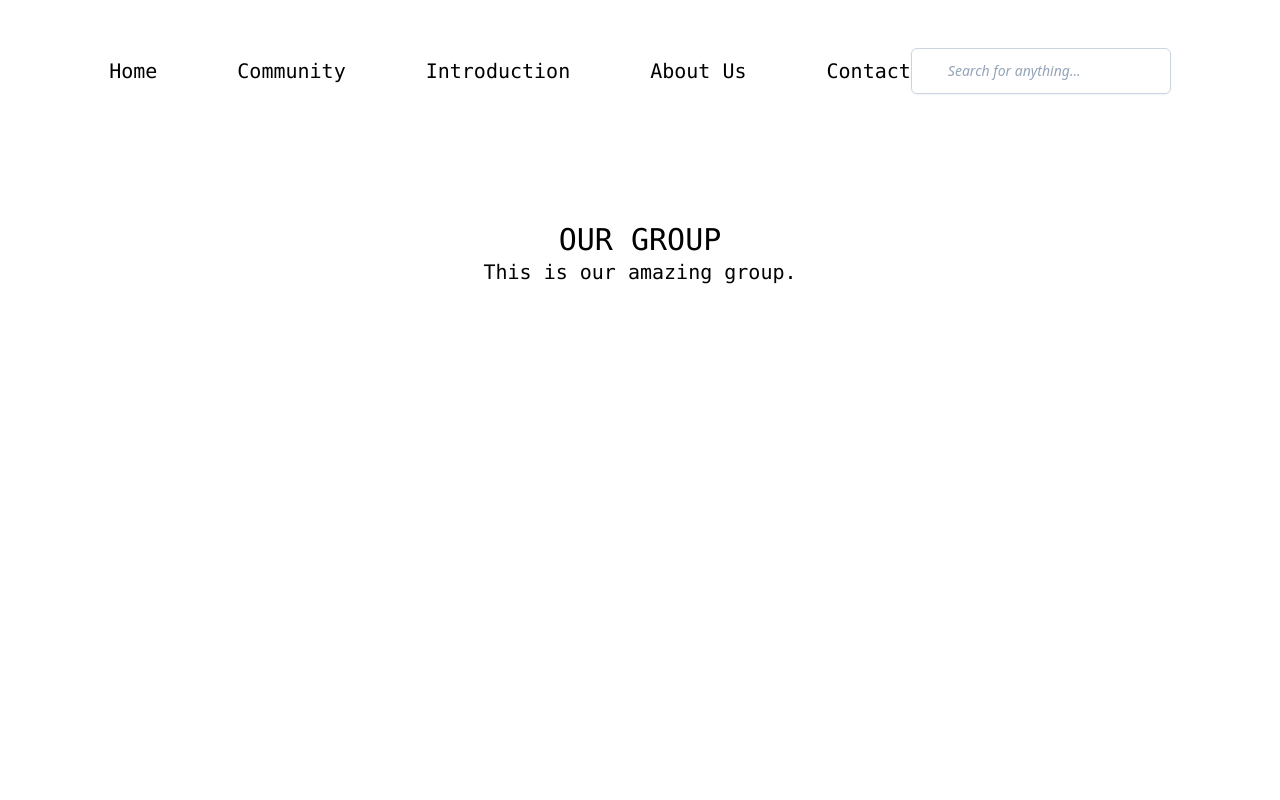
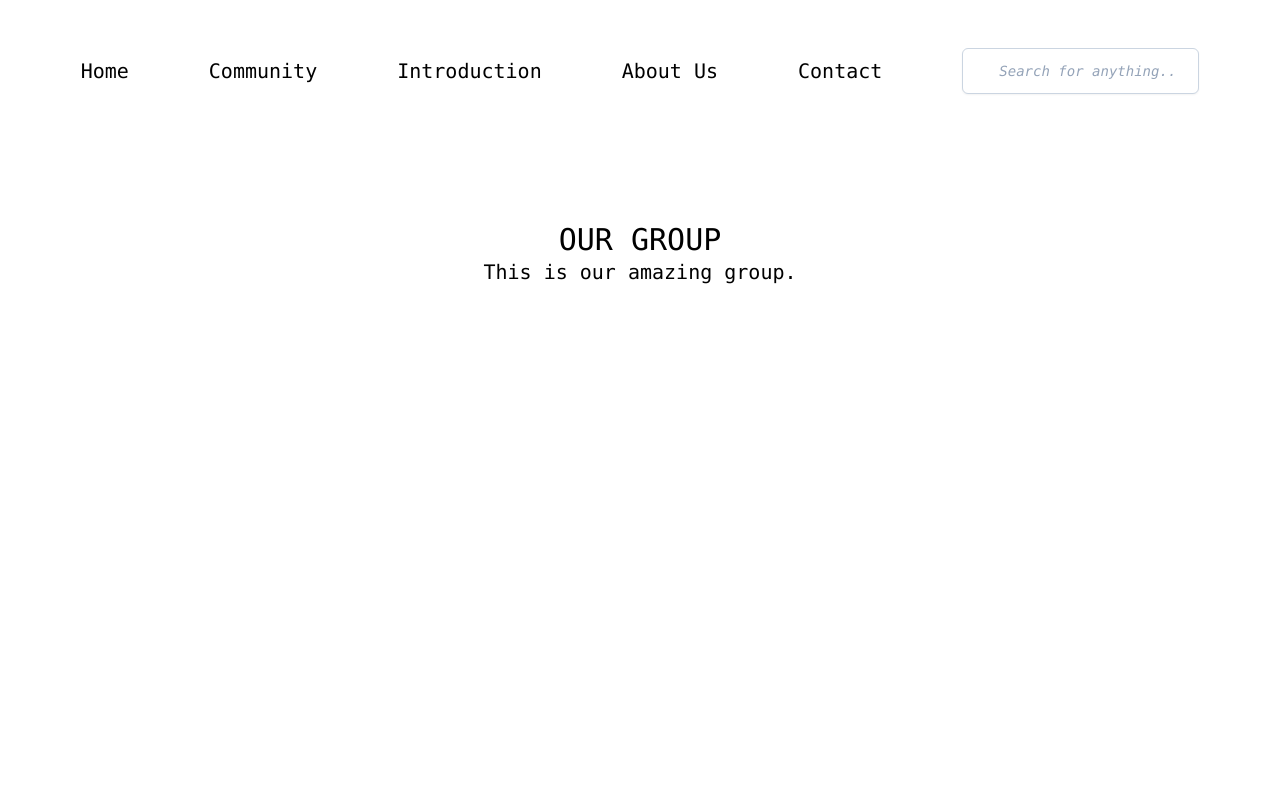
Before and after one commit to senul724/matrix-project, a React (Vite) app: page / in a window 1280 px wide. Shown: the top 800 px of the page. Built offline with nearby package versions, Linux system fonts and the light colour scheme.

Commit message:
search fixed

```diff
--- a/src/layout/Layout.jsx
+++ b/src/layout/Layout.jsx
@@ -4,30 +4,26 @@ const Layout = () => {
   return (
     <>
       <nav className="flex justify-center items-center py-12">
-        <ul className="flex flex-row gap-20 text-md font-mono text-xl">
-          <li>
+        <ul className="flex flex-row gap-20 font-mono text-xl text-md">
+          <li className="flex justify-center items-center">
             <Link to="/">Home</Link>
           </li>
-          <li>
+          <li className="flex justify-center items-center">
             <Link to="/community">Community</Link>
           </li>
-          <li>
+          <li className="flex justify-center items-center">
             <Link to="/introduction">Introduction</Link>
           </li>
-          <li>
+          <li className="flex justify-center items-center">
             <Link to="/about us">About Us</Link>
           </li>
-          <li>
+          <li className="flex justify-center items-center">
             <Link to="/contact">Contact</Link>
           </li>
+          <li className="flex justify-center items-center">
+            <input class="block py-3 pr-5 pl-9 w-full bg-white rounded-md border shadow-sm sm:text-sm focus:ring-1 focus:outline-none placeholder:italic placeholder:text-slate-400 border-slate-300 focus:border-sky-500 focus:ring-sky-500" placeholder="Search for anything..." type="text" name="search"/>
+          </li>
         </ul>
-        <label class="relative block">
-  <span class="sr-only">Search</span>
-  <span class="absolute inset-y-0 left-0 flex pl-2">
-    <svg class="h-6 w-6 fill-slate-300" viewBox="0 0 20 20"></svg>
-  </span>
-  <input class="placeholder:italic placeholder:text-slate-400 block bg-white w-full border border-slate-300 rounded-md py-3 pl-9 pr-5 shadow-sm focus:outline-none focus:border-sky-500 focus:ring-sky-500 focus:ring-1 sm:text-sm" placeholder="Search for anything..." type="text" name="search"/>
-</label>
       </nav>
 
       <div className="min-h-screen">
```
